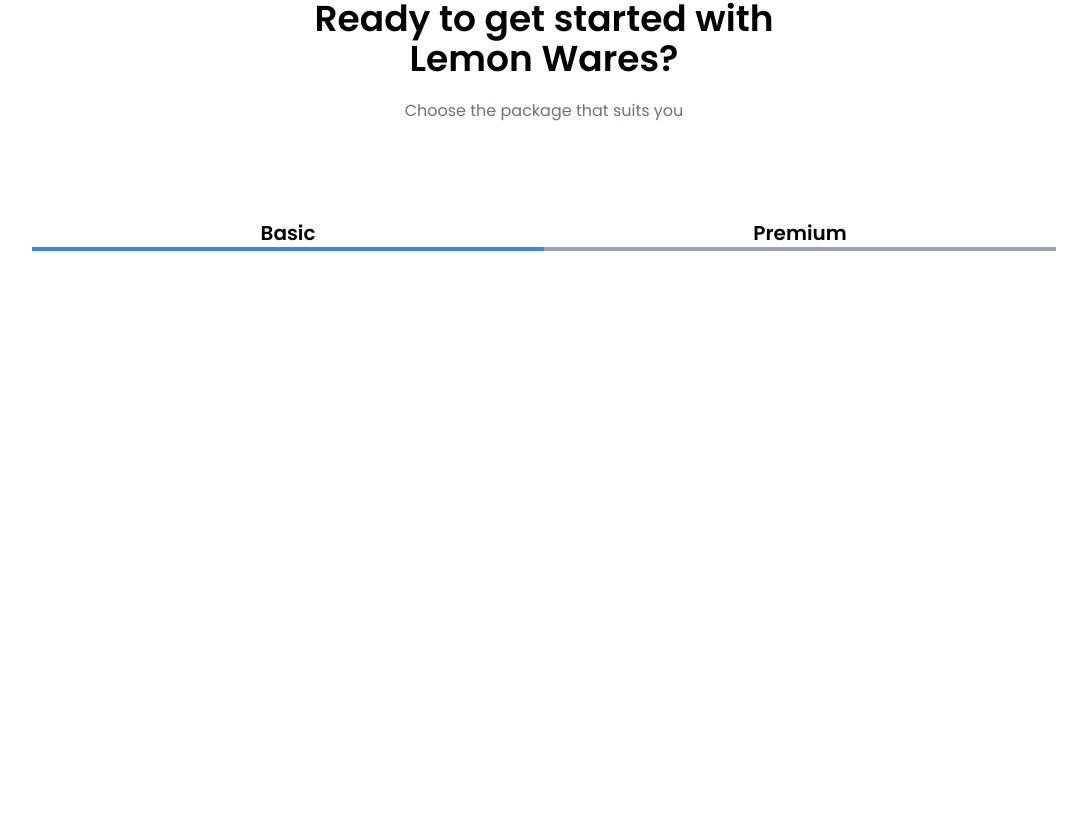
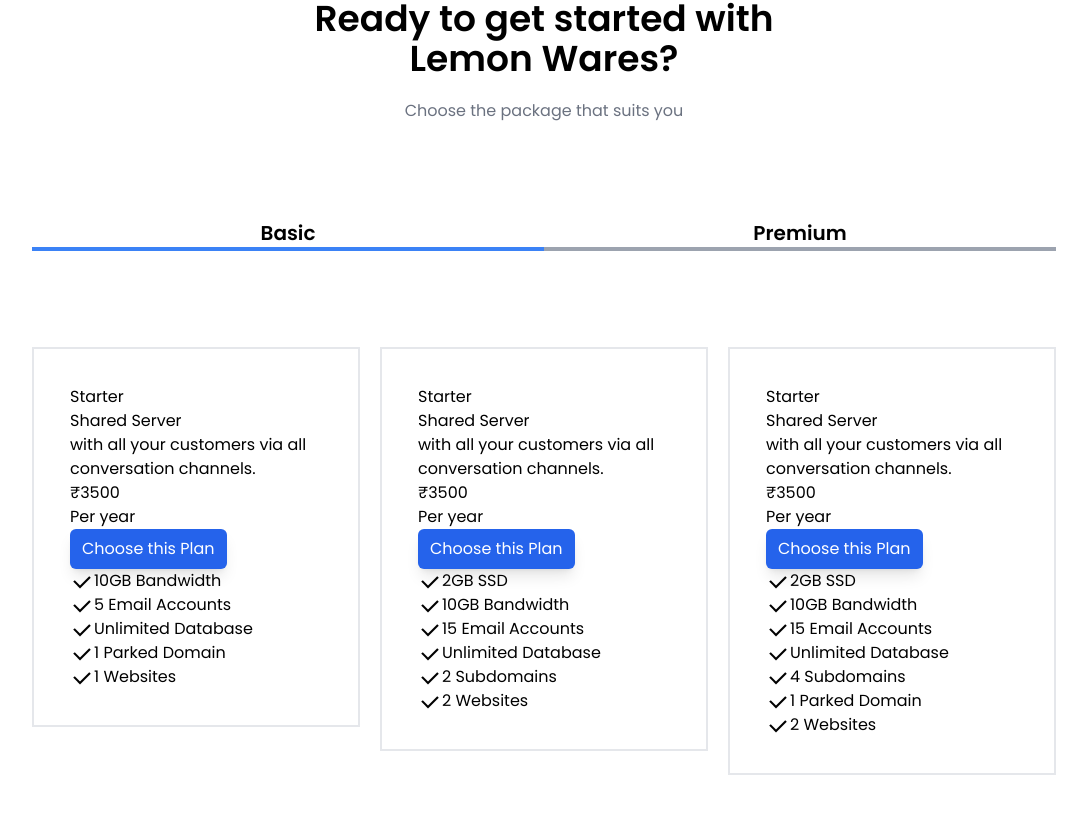
Before and after one commit to DHANIYEL/hoster, a React (Create React App) app: page / in a window 1280 px wide. Shown: the part 1661-2474 px from the top of the page, without its empty margins (96-1183 px from the left). Before the commit the page ends 2104 px from the top, so only its background shows below. Built offline with nearby package versions, Linux system fonts and the light colour scheme.

Commit message:
carde style none

```diff
--- a/src/components/Navbar.tsx
+++ b/src/components/Navbar.tsx
@@ -10,7 +10,7 @@
 
   return (
     <div>
-      <div className="flex justify-center py-7 px-40 max-lg:px-20 items-center 2xl:mx-96">
+      <div className="flex justify-center py-7 px-40 max-lg:px-20 items-center ">
         <ul className="flex justify-around w-full font-medium max-md:hidden mx-auto">
           <li className="flex items-center">
             <a href="/">Home</a>
--- /dev/null
+++ b/src/components/PriceCard.tsx
@@ -0,0 +1,46 @@
+import CustomButton from "./CustomButton";
+import Checkmark from "../assets/Checkmark.png";
+
+interface PriceCardProps {
+  head: string;
+  section: string;
+  description: string;
+  pricing: string;
+  year: string;
+  featureList: String[];
+}
+
+const PriceCard = ({
+  head,
+  section,
+  description,
+  pricing,
+  year,
+  featureList,
+}: PriceCardProps) => {
+  console.log(featureList);
+  return (
+    <div>
+      <div className="border-[2px] ">
+        <div className="p-9">
+          <h1>{head}</h1>
+          <span>{section}</span>
+          <p>{description}</p>
+          <h1>{pricing}</h1>
+          <p>{year}</p>
+          <CustomButton children="Choose this Plan" />
+          {featureList.map((item) => (
+            <div  className="flex">
+              <span>
+                <img src={Checkmark} alt="" />
+              </span>
+              <p>{item}</p>{" "}
+            </div>
+          ))}
+        </div>
+      </div>
+    </div>
+  );
+};
+
+export default PriceCard;
--- a/src/components/Pricing.tsx
+++ b/src/components/Pricing.tsx
@@ -1,11 +1,15 @@
-import { useState } from 'react';
+import { useState } from "react";
+import PriceCard from "./PriceCard";
 
 const Pricing = () => {
-  const [activePlan, setActivePlan] = useState<string>('basic');
+  const [activePlan, setActivePlan] = useState<string>("basic");
 
   const handlePlanClick = (plan: string) => {
     setActivePlan(plan);
   };
+    const BasicFeature = ["10GB Bandwidth", "5 Email Accounts", "Unlimited Database","1 Parked Domain","1 Websites"]
+    const MidlleFeature = ["2GB SSD", "10GB Bandwidth", "15 Email Accounts","Unlimited Database","2 Subdomains","2 Websites"]
+    const AdvanceFeature = ["2GB SSD", "10GB Bandwidth", "15 Email Accounts","Unlimited Database","4 Subdomains","1 Parked Domain","2 Websites"]
 
   return (
     <div className="sm:px-16  padding" id="pricing">
@@ -21,14 +25,46 @@
         </div>
         <div className="padding-y flex padding-x flex-col">
           <div className="flex justify-around items-center text-xl font-semibold">
-            <div className="w-1/2 flex flex-col items-center cursor-pointer" onClick={() => handlePlanClick('basic')}>
-              <h5 className=''>Basic</h5>
-              <div className={`h-1 w-full ${activePlan === 'basic' ? 'bg-blue-500' : 'bg-gray-400'}`}></div>
+            <div
+              className="w-1/2 flex flex-col items-center cursor-pointer"
+              onClick={() => handlePlanClick("basic")}
+            >
+              <h5 className="">Basic</h5>
+              <div
+                className={`h-1 w-full ${
+                  activePlan === "basic" ? "bg-blue-500" : "bg-gray-400"
+                }`}
+              ></div>
             </div>
-            <div className="w-1/2 flex flex-col items-center cursor-pointer" onClick={() => handlePlanClick('premium')}>
+            <div
+              className="w-1/2 flex flex-col items-center cursor-pointer"
+              onClick={() => handlePlanClick("premium")}
+            >
               <h5>Premium</h5>
-              <div className={`h-1 w-full ${activePlan === 'premium' ? 'bg-blue-500' : 'bg-gray-400'}`}></div>
+              <div
+                className={`h-1 w-full ${
+                  activePlan === "premium" ? "bg-blue-500" : "bg-gray-400"
+                }`}
+              ></div>
             </div>
+          </div>
+        </div>
+        <div className="padding-x grid grid-cols-3 gap-5 max-md:grid-cols-1">
+          <div>
+            <PriceCard
+              head="Starter"
+              section=" Shared Server"
+              description="with all your customers via all conversation channels."
+              pricing="₹3500"
+              year="Per year"
+              featureList={BasicFeature }
+            />
+          </div>
+          <div>
+            <PriceCard head="Starter" section=" Shared Server" description="with all your customers via all conversation channels." pricing="₹3500" year='Per year' featureList={MidlleFeature} />
+          </div>
+          <div>
+            <PriceCard head="Starter" section=" Shared Server" description="with all your customers via all conversation channels." pricing="₹3500" year='Per year' featureList={AdvanceFeature} />
           </div>
         </div>
       </div>
--- a/src/index.css
+++ b/src/index.css
@@ -11,7 +11,7 @@
 
   @layer utilities {
     .padding {
-      @apply sm:px-16 px-8 sm:py-24 py-12 2xl:mx-96;
+      @apply sm:px-16 px-8 sm:py-24 py-12 ;
     }
 
     .padding-x {
```
Also changed, not shown: src/assets/Checkmark.png (added).
